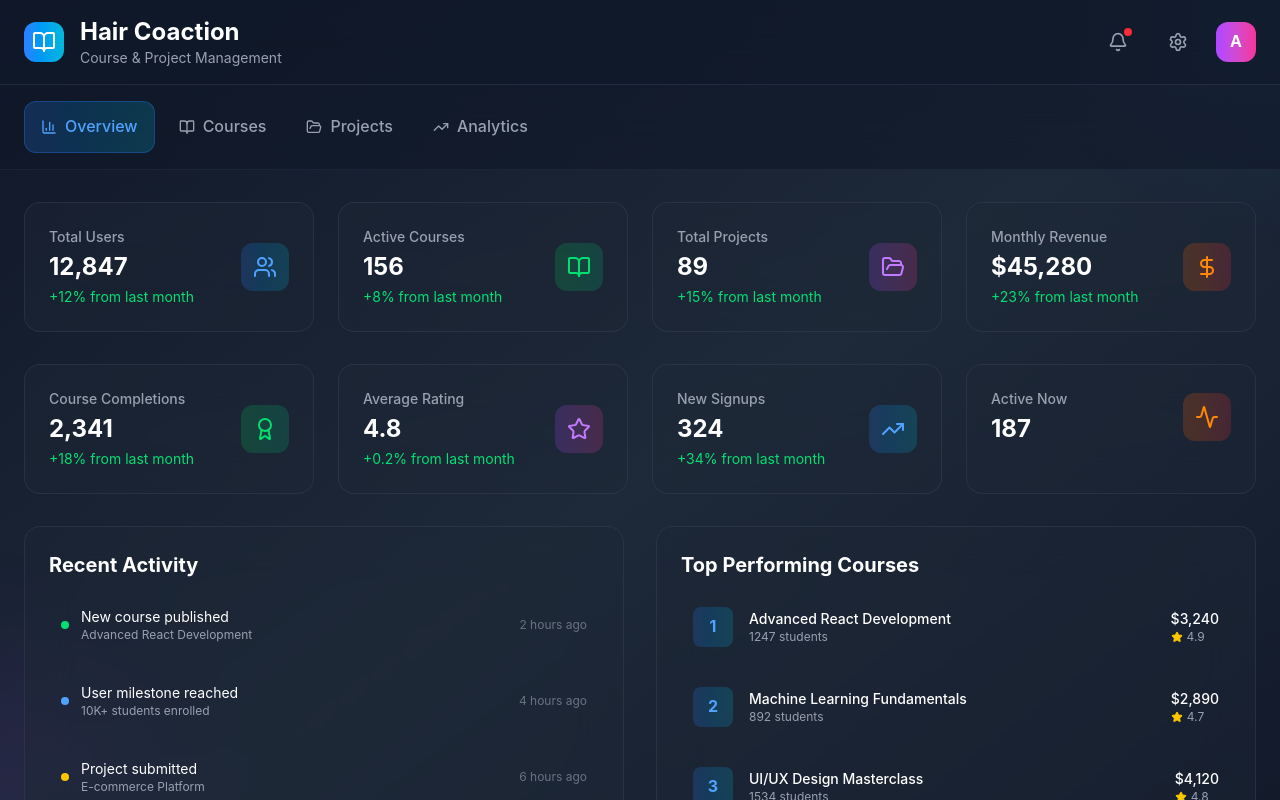
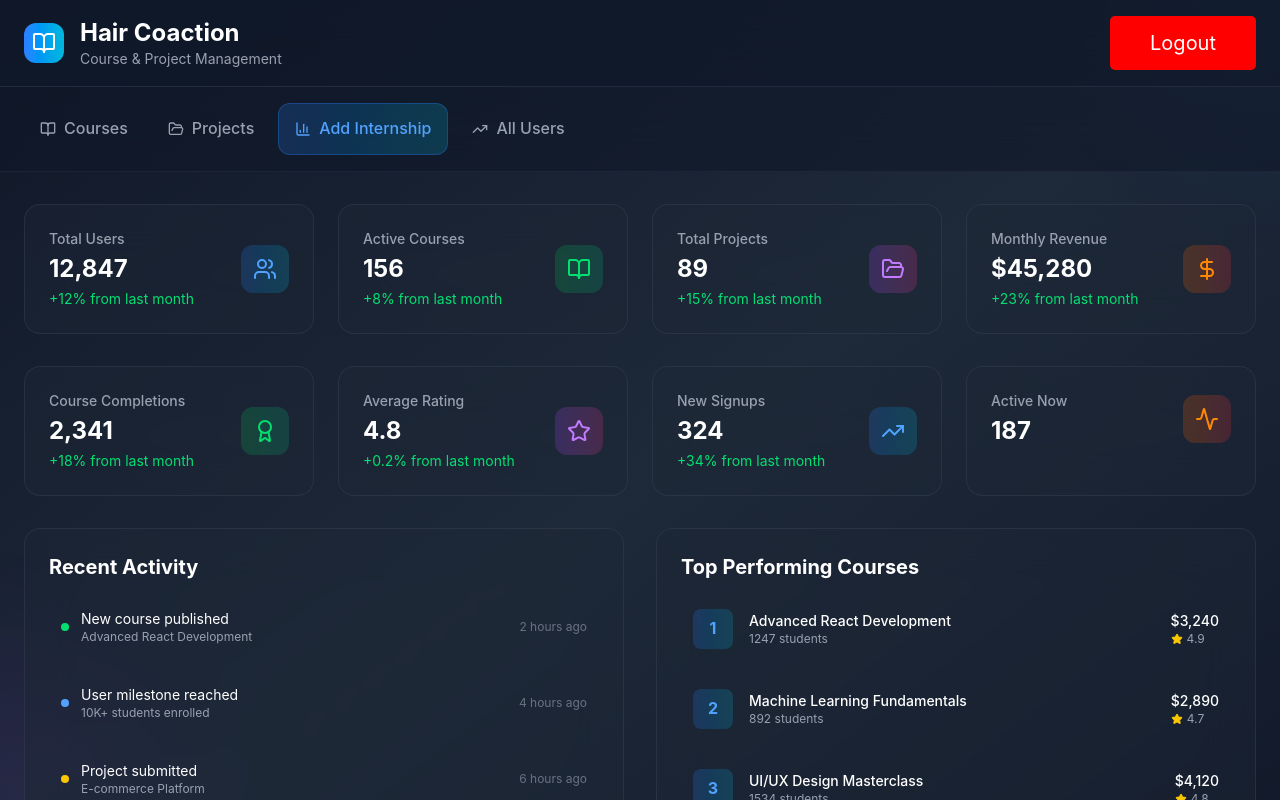
Before and after one commit to VishnuVardhanReddy-11/Internship-Portal, a React (Vite) app in the folder frontend/: page /admin/dashboard in a window 1280 px wide. Shown: the top 800 px of the page. Built offline with nearby package versions, Linux system fonts and the light colour scheme.

Commit message:
updated admin dashboard

```diff
--- a/frontend/src/pages/CoursesPages.jsx
+++ b/frontend/src/pages/CoursesPages.jsx
@@ -1,19 +1,13 @@
-import React, { useState, useEffect } from "react";
-import { useNavigate } from "react-router-dom";
-import HeaderCourse from "../components/HeaderCourse";
+import React, { useState, useEffect } from 'react';
+import { useNavigate } from 'react-router-dom';
+import HeaderCourse from '../components/HeaderCourse';
 import {
-  BookOpen,
-  Layers,
-  GraduationCap,
-  Target,
-  BarChart,
-  PlusCircle,
-  Notebook,
-  Hourglass,
-} from "lucide-react";
-import "../styles/CoursesPages.css";
-import EnrollModal from "../components/EnrollModal"; // Make sure the path is correct
-import HeaderMain from "../components/HeaderMainDash";
+  BookOpen, Layers, GraduationCap, Target,
+  BarChart, PlusCircle, Notebook, Hourglass
+} from 'lucide-react';
+import '../styles/CoursesPages.css';
+import EnrollModal from '../components/EnrollModal'; // Make sure the path is correct
+import HeaderMain from '../components/HeaderMainDash';
 
 const CoursesPage = () => {
   const navigate = useNavigate();
@@ -23,14 +17,14 @@ const CoursesPage = () => {
   useEffect(() => {
     const fetchCourses = async () => {
       try {
-        const res = await fetch("http://localhost:3000/admin/get-all-courses", {
-          method: "GET",
-          credentials: "include", // important for sending cookies
+        const res = await fetch('http://localhost:3000/admin/get-all-courses', {
+          method: 'GET',
+          credentials: 'include', // important for sending cookies
         });
         const data = await res.json();
         setEnrolledItems(Array.isArray(data) ? data : []); // ✅ Safe
       } catch (error) {
-        console.error("Error fetching courses:", error);
+        console.error('Error fetching courses:', error);
         setEnrolledItems([]); // ✅ Prevent crash
       }
     };
@@ -40,33 +34,32 @@ const CoursesPage = () => {
   const snapshotData = [
     {
       id: 1,
-      title: "Total Courses",
+      title: 'Total Courses',
       value: (enrolledItems || []).length, // ✅ Safe
       icon: <Notebook size={24} color="white" />,
-      color: "blue",
+      color: 'blue'
     },
     {
       id: 2,
-      title: "Beginner Courses",
-      value: (enrolledItems || []).filter((c) => c.level === "Beginner").length, // ✅ Safe
+      title: 'Beginner Courses',
+      value: (enrolledItems || []).filter(c => c.level === 'Beginner').length, // ✅ Safe
       icon: <GraduationCap size={24} color="white" />,
-      color: "green",
+      color: 'green'
     },
     {
       id: 3,
-      title: "Intermediate Courses",
-      value: (enrolledItems || []).filter((c) => c.level === "Intermediate")
-        .length, // ✅ Safe
+      title: 'Intermediate Courses',
+      value: (enrolledItems || []).filter(c => c.level === 'Intermediate').length, // ✅ Safe
       icon: <Hourglass size={24} color="white" />,
-      color: "yellow",
+      color: 'yellow'
     },
     {
       id: 4,
-      title: "Advanced Courses",
-      value: (enrolledItems || []).filter((c) => c.level === "Advanced").length, // ✅ Safe
+      title: 'Advanced Courses',
+      value: (enrolledItems || []).filter(c => c.level === 'Advanced').length, // ✅ Safe
       icon: <Target size={24} color="white" />,
-      color: "red",
-    },
+      color: 'red'
+    }
   ];
 
   const handleEnrollClick = () => {
@@ -75,10 +68,10 @@ const CoursesPage = () => {
 
   const handleEnrollType = (type) => {
     setIsModalOpen(false);
-    if (type === "course") {
-      navigate("/enroll/course");
-    } else if (type === "project") {
-      navigate("/enroll/project");
+    if (type === 'course') {
+      navigate('/enroll/course');
+    } else if (type === 'project') {
+      navigate('/enroll/project');
     }
   };
 
@@ -112,21 +105,14 @@ const CoursesPage = () => {
               </div>
               <h2>Course Snapshot</h2>
             </div>
-
-            {/* Make items vertical */}
-            <div className="learning-overview-stats flex flex-col gap-4">
-              {snapshotData.map((stat) => (
-                <div
-                  key={stat.id}
-                  className="overview-stat-card flex items-center gap-3 p-3 border rounded-lg shadow-sm"
-                >
+            <div className="learning-overview-stats">
+              {snapshotData.map(stat => (
+                <div key={stat.id} className="overview-stat-card">
                   <div className={`stat-icon-wrapper ${stat.color}`}>
                     {stat.icon}
                   </div>
-                  <div>
-                    <h4>{stat.title}</h4>
-                    <span>{stat.value}</span>
-                  </div>
+                  <h4>{stat.title}</h4>
+                  <span>{stat.value}</span>
                 </div>
               ))}
             </div>
@@ -143,14 +129,12 @@ const CoursesPage = () => {
             </div>
             <div className="my-courses-list">
               {(enrolledItems || []).length > 0 ? (
-                (enrolledItems || []).map((item) => (
+                (enrolledItems || []).map(item => (
                   <div key={item._id} className="enrolled-course-card">
                     <div className="enrolled-course-header">
                       <div>
                         <h3 className="enrolled-course-title">{item.title}</h3>
-                        <div className="enrolled-course-domain">
-                          Instructor: {item.instructor}
-                        </div>
+                        <div className="enrolled-course-domain">Instructor: {item.instructor}</div>
                       </div>
                       <span className="enrolled-course-status-badge">
                         {item.level}
@@ -159,21 +143,18 @@ const CoursesPage = () => {
                     <p>{item.description}</p>
                     <div className="enrolled-course-details">
                       <div>
-                        Duration: {item.duration} | From{" "}
-                        {new Date(item.startDate).toLocaleDateString()} to{" "}
-                        {new Date(item.endDate).toLocaleDateString()}
+                        Duration: {item.duration} | From {new Date(item.startDate).toLocaleDateString()} to {new Date(item.endDate).toLocaleDateString()}
                       </div>
-                      <button
-                        className="continue-btn"
-                        onClick={() => navigate(`/course/${item._id}`)}
-                      >
+                      <button className="continue-btn" onClick={() => navigate(`/course/${item._id}`)}>
                         View Details
                       </button>
                     </div>
                   </div>
                 ))
               ) : (
-                <p className="no-items-message">No courses found.</p>
+                <p className="no-items-message">
+                  No courses found.
+                </p>
               )}
             </div>
           </div>
--- a/frontend/src/pages/Dashboard.jsx
+++ b/frontend/src/pages/Dashboard.jsx
@@ -439,9 +439,7 @@ const Dashboard = () => {
                       </span>
                       <button
                         className="continue-btn"
-                        onClick={() =>
-                          window.open("https://example.com", "_blank")
-                        }
+                        onClick={() => navigate(`/course/${item.id}`)}
                       >
                         View Details
                       </button>
--- a/frontend/src/pages/adminDashboard.jsx
+++ b/frontend/src/pages/adminDashboard.jsx
@@ -1246,7 +1246,7 @@ useEffect(() => {
                 </div>
               </div>
 
-              <div className="flex items-center gap-4">
+              {/* <div className="flex items-center gap-4">
                 <button className="p-3 text-gray-400 hover:text-white hover:bg-gray-800/50 rounded-xl transition-colors relative">
                   <Bell className="w-5 h-5" />
                   <span className="absolute top-2 right-2 w-2 h-2 bg-red-500 rounded-full"></span>
@@ -1257,7 +1257,43 @@ useEffect(() => {
                 <div className="w-10 h-10 bg-gradient-to-r from-purple-500 to-pink-500 rounded-xl flex items-center justify-center">
                   <span className="text-white font-bold">A</span>
                 </div>
-              </div>
+              </div> */}
+              {/* logout button  */}
+          <button
+            onClick={async () => {
+              try {
+                const res = await axios.post(
+                  "http://localhost:3000/user/logout",
+                  {},
+                  { withCredentials: true }
+                );
+
+                if (res.status === 200) {
+                  alert("Logged out successfully");
+                  navigate("/");
+                } else {
+                  alert("Logout failed. Please try again.");
+                }
+              } catch (error) {
+                console.error("Logout failed:", error);
+                alert(
+                  error.response?.data?.message ||
+                    "Logout failed. Please try again."
+                );
+              }
+            }}
+            style={{
+              padding: "11px 40px",
+              backgroundColor: "red",
+              color: "white",
+              border: "none",
+              borderRadius: "5px",
+              cursor: "pointer",
+              fontSize: "20px",
+            }}
+          >
+            Logout
+          </button>
             </div>
           </div>
         </header>
@@ -1266,13 +1302,13 @@ useEffect(() => {
         <nav className="bg-gray-900/60 backdrop-blur-xl border-b border-gray-700/30 sticky top-16 z-10">
           <div className="px-6 py-4">
             <div className="flex gap-2 overflow-x-auto">
-              <TabButton
+              {/* <TabButton
                 id="overview"
-                label="Overview"
+                label=""
                 icon={BarChart3}
                 isActive={activeTab === 'overview'}
                 onClick={setActiveTab}
-              />
+              /> */}
               <TabButton
                 id="courses"
                 label="Courses"
@@ -1288,8 +1324,15 @@ useEffect(() => {
                 onClick={setActiveTab}
               />
               <TabButton
+                id="overview"
+                label="Add Internship"
+                icon={BarChart3}
+                isActive={activeTab === 'overview'}
+                onClick={setActiveTab}
+              />
+              <TabButton
                 id="analytics"
-                label="Analytics"
+                label="All Users"
                 icon={TrendingUp}
                 isActive={activeTab === 'analytics'}
                 onClick={setActiveTab}
```
